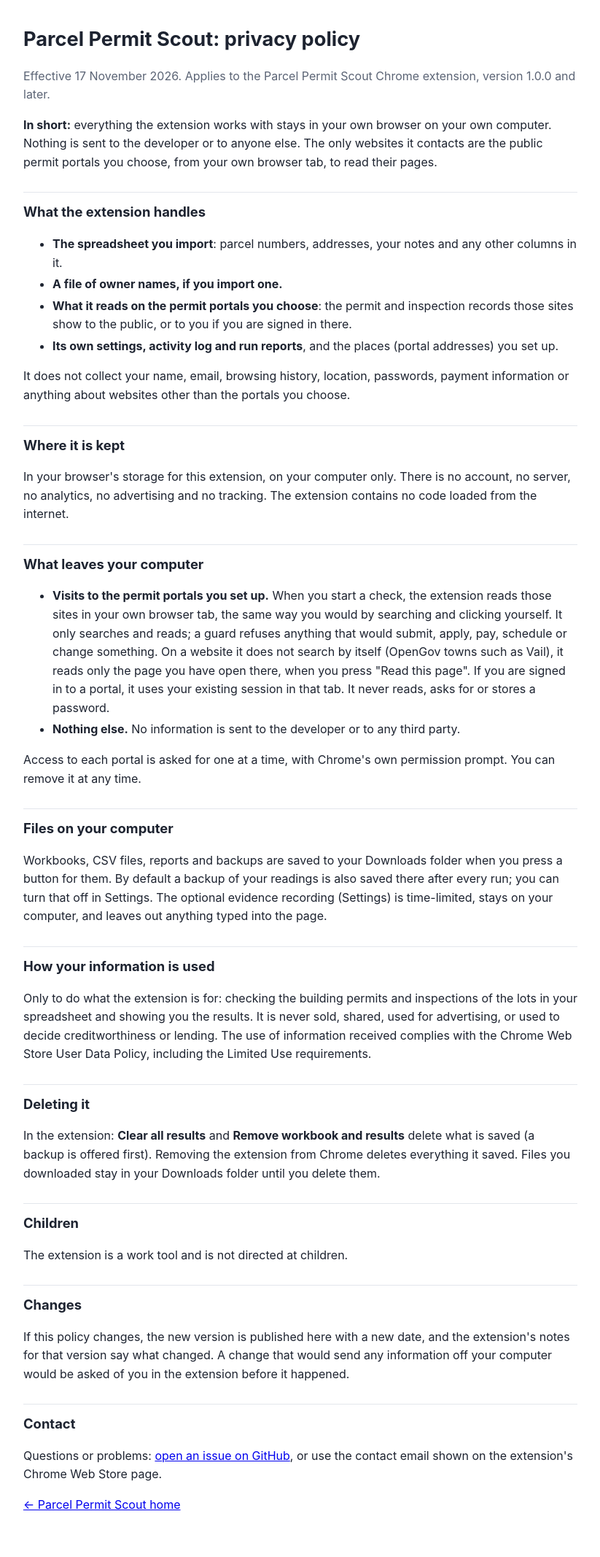
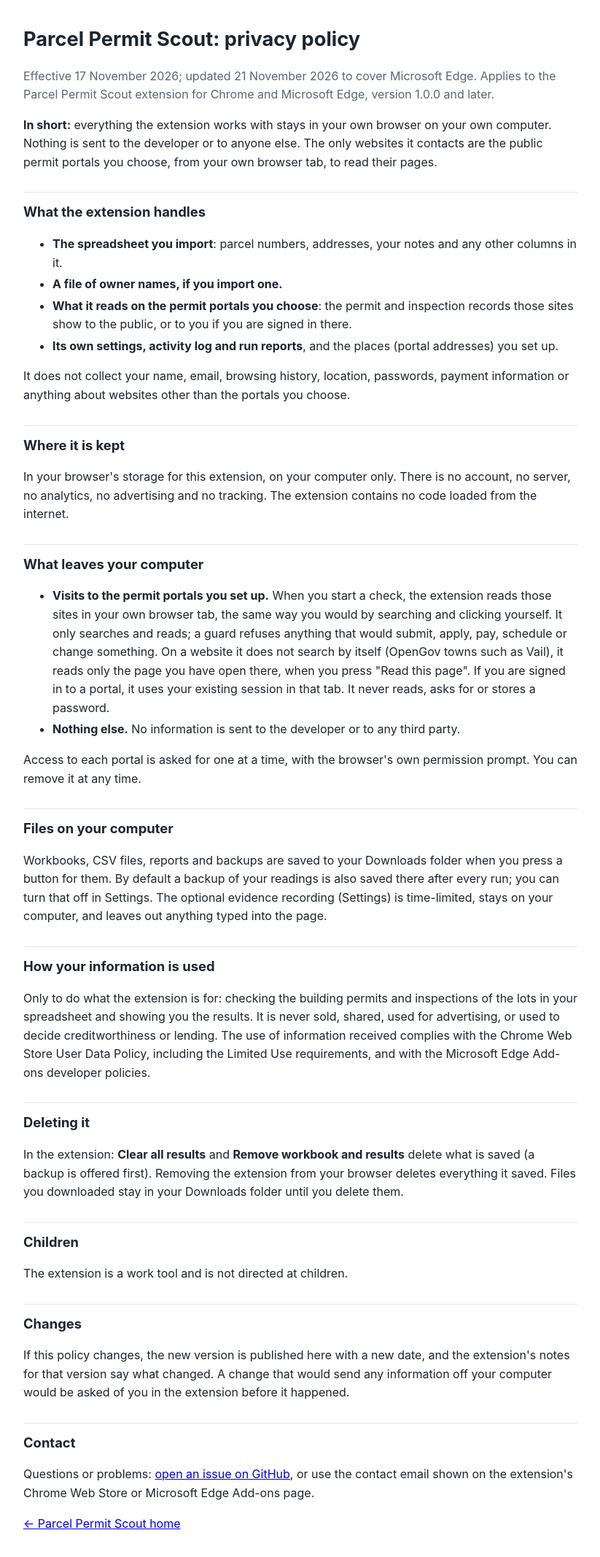
Before and after one commit to Lisle2002/Parcel-Permit-Scout, a plain HTML site: page privacy.html in a window 1280 px wide. Shown: the whole page at 73% size, without its empty margins (228-1051 px from the left). Drawn offline with Linux system fonts and the light colour scheme.

Commit message:
Privacy policy: also covers the Microsoft Edge version

```diff
--- a/privacy.html
+++ b/privacy.html
@@ -3,7 +3,7 @@
 <head>
   <meta charset="utf-8">
   <meta name="viewport" content="width=device-width, initial-scale=1">
-  <meta name="description" content="Privacy policy of Parcel Permit Scout, the read-only Chrome extension that checks building permits and inspections for the lots in your spreadsheet.">
+  <meta name="description" content="Privacy policy of Parcel Permit Scout, the read-only browser extension for Chrome and Microsoft Edge that checks building permits and inspections for the lots in your spreadsheet.">
   <link rel="icon" href="assets/favicon.png">
   <title>Parcel Permit Scout: Privacy policy</title>
   <style>
@@ -20,7 +20,7 @@
 <body>
 <main>
   <h1>Parcel Permit Scout: privacy policy</h1>
-  <p class="muted">Effective 17 November 2026. Applies to the Parcel Permit Scout Chrome extension, version 1.0.0 and later.</p>
+  <p class="muted">Effective 17 November 2026; updated 21 November 2026 to cover Microsoft Edge. Applies to the Parcel Permit Scout extension for Chrome and Microsoft Edge, version 1.0.0 and later.</p>
 
   <p><b>In short:</b> everything the extension works with stays in your own browser on your own computer. Nothing is sent to the developer or to anyone else. The only websites it contacts are the public permit portals you choose, from your own browser tab, to read their pages.</p>
 
@@ -41,16 +41,16 @@
     <li><b>Visits to the permit portals you set up.</b> When you start a check, the extension reads those sites in your own browser tab, the same way you would by searching and clicking yourself. It only searches and reads; a guard refuses anything that would submit, apply, pay, schedule or change something. On a website it does not search by itself (OpenGov towns such as Vail), it reads only the page you have open there, when you press "Read this page". If you are signed in to a portal, it uses your existing session in that tab. It never reads, asks for or stores a password.</li>
     <li><b>Nothing else.</b> No information is sent to the developer or to any third party.</li>
   </ul>
-  <p>Access to each portal is asked for one at a time, with Chrome's own permission prompt. You can remove it at any time.</p>
+  <p>Access to each portal is asked for one at a time, with the browser's own permission prompt. You can remove it at any time.</p>
 
   <h2>Files on your computer</h2>
   <p>Workbooks, CSV files, reports and backups are saved to your Downloads folder when you press a button for them. By default a backup of your readings is also saved there after every run; you can turn that off in Settings. The optional evidence recording (Settings) is time-limited, stays on your computer, and leaves out anything typed into the page.</p>
 
   <h2>How your information is used</h2>
-  <p>Only to do what the extension is for: checking the building permits and inspections of the lots in your spreadsheet and showing you the results. It is never sold, shared, used for advertising, or used to decide creditworthiness or lending. The use of information received complies with the Chrome Web Store User Data Policy, including the Limited Use requirements.</p>
+  <p>Only to do what the extension is for: checking the building permits and inspections of the lots in your spreadsheet and showing you the results. It is never sold, shared, used for advertising, or used to decide creditworthiness or lending. The use of information received complies with the Chrome Web Store User Data Policy, including the Limited Use requirements, and with the Microsoft Edge Add-ons developer policies.</p>
 
   <h2>Deleting it</h2>
-  <p>In the extension: <b>Clear all results</b> and <b>Remove workbook and results</b> delete what is saved (a backup is offered first). Removing the extension from Chrome deletes everything it saved. Files you downloaded stay in your Downloads folder until you delete them.</p>
+  <p>In the extension: <b>Clear all results</b> and <b>Remove workbook and results</b> delete what is saved (a backup is offered first). Removing the extension from your browser deletes everything it saved. Files you downloaded stay in your Downloads folder until you delete them.</p>
 
   <h2>Children</h2>
   <p>The extension is a work tool and is not directed at children.</p>
@@ -59,7 +59,7 @@
   <p>If this policy changes, the new version is published here with a new date, and the extension's notes for that version say what changed. A change that would send any information off your computer would be asked of you in the extension before it happened.</p>
 
   <h2>Contact</h2>
-  <p>Questions or problems: <a href="https://github.com/Lisle2002/Parcel-Permit-Scout/issues">open an issue on GitHub</a>, or use the contact email shown on the extension's Chrome Web Store page.</p>
+  <p>Questions or problems: <a href="https://github.com/Lisle2002/Parcel-Permit-Scout/issues">open an issue on GitHub</a>, or use the contact email shown on the extension's Chrome Web Store or Microsoft Edge Add-ons page.</p>
   <p><a href="./">&larr; Parcel Permit Scout home</a></p>
 </main>
 </body>
```
